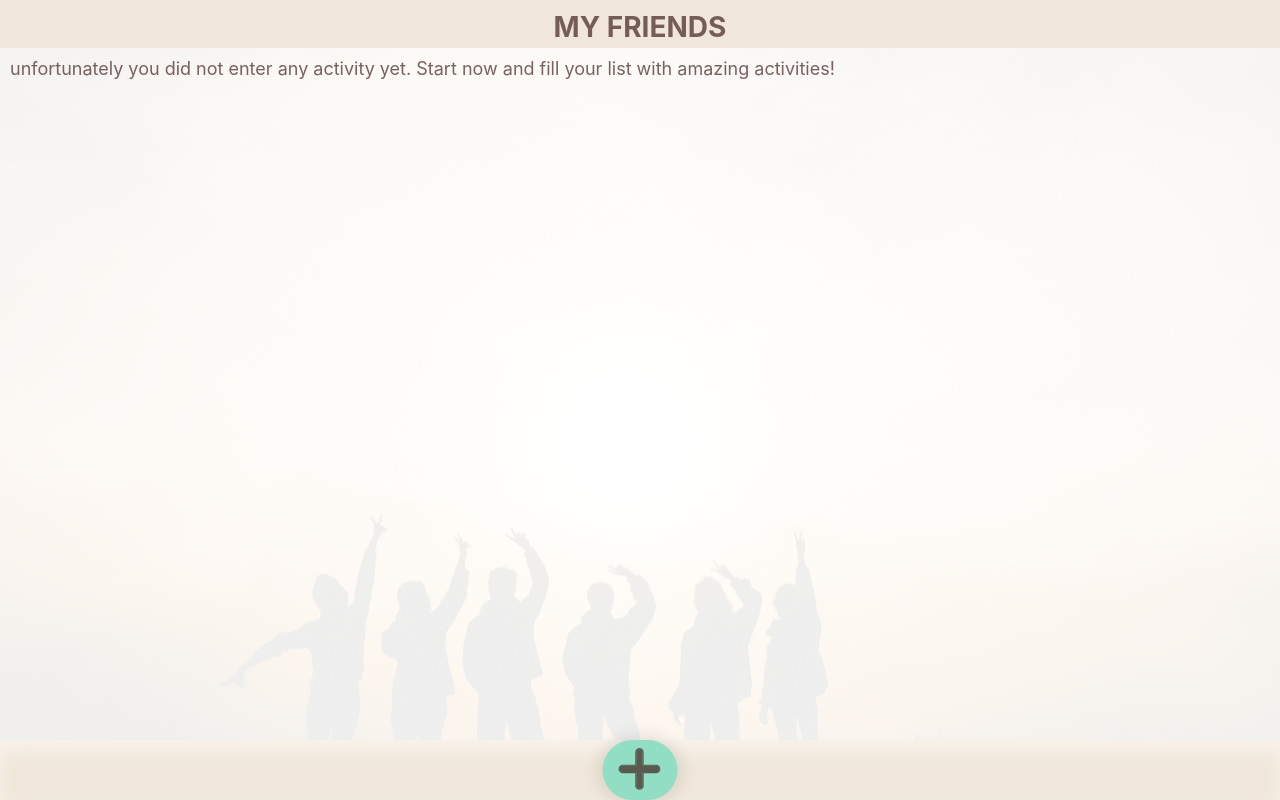
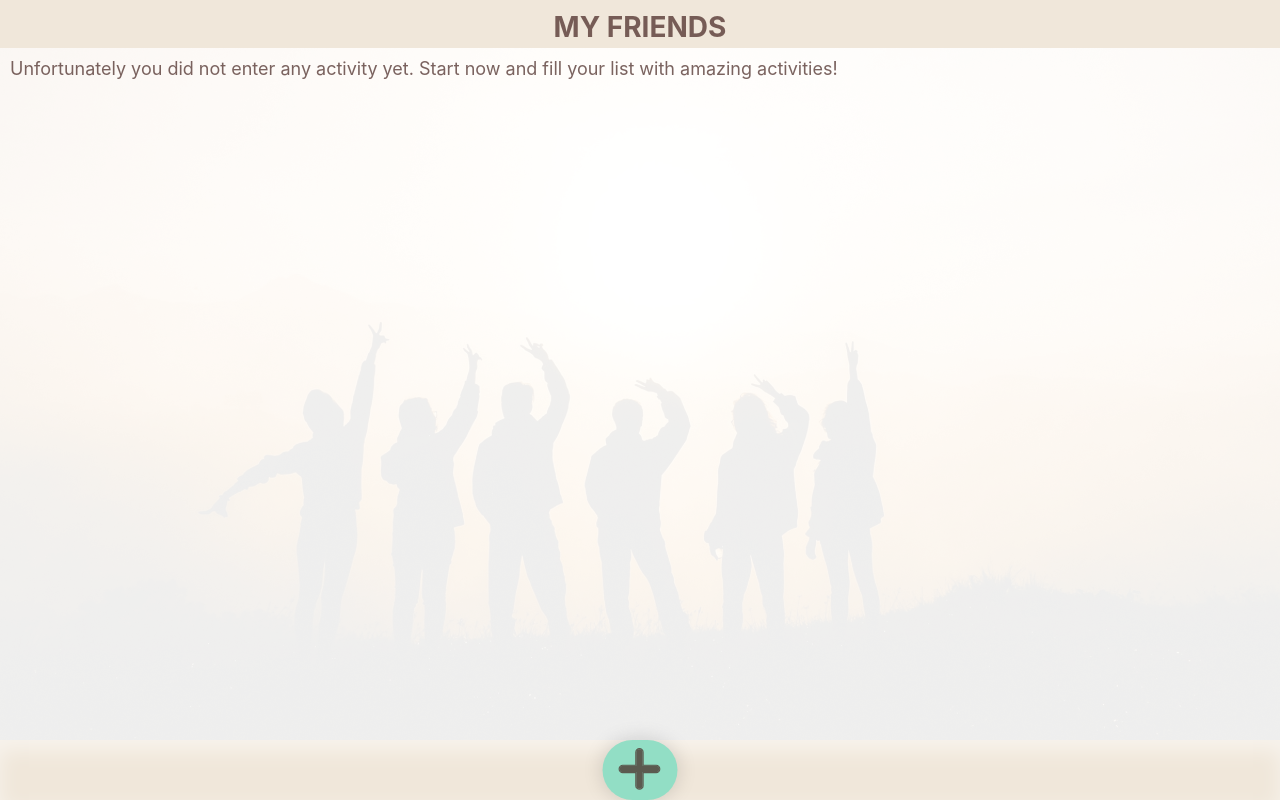
Before and after one commit to JelenadlS/capstone-project, a React (Create React App) app: page / in a window 1280 px wide. Built offline with nearby package versions, Linux system fonts and the light colour scheme.

Commit message:
Adjust final corrections from Gregor

```diff
--- a/src/components/ErrorFallBack.js
+++ b/src/components/ErrorFallBack.js
@@ -1,17 +1,9 @@
-import styled from 'styled-components';
-
 export default function ErrorFallback({ error, resetErrorBoundary }) {
   return (
-    <Wrapper>
+    <div>
       <h1>Something went wrong:</h1>
       <pre style={{ color: 'red' }}>{error.message}</pre>
       <button onClick={resetErrorBoundary}>Try again</button>
-    </Wrapper>
+    </div>
   );
 }
-
-const Wrapper = styled.div.attrs(() => ({ role: 'alert' }))`
-  padding: 20px;
-  border: 1px dotted crimson;
-  border-radius: 8px;
-`;
--- a/src/components/Picture.js
+++ b/src/components/Picture.js
@@ -3,7 +3,8 @@ import backgroundpicture from '../images/background.svg';
 
 const Picture = styled.div`
   background-image: url(${backgroundpicture});
-  background-size: cover;
+
+  background-position: 30% 100%;
   @media (max-width: 425px) {
     background-image: url(${backgroundpicture});
     background-size: cover;
--- a/src/pages/MyFriendsPage.js
+++ b/src/pages/MyFriendsPage.js
@@ -62,7 +62,7 @@ export default function MyFriendsPage({ activities }) {
             </>
           ) : (
             <EmptyList data-testid="emptylist">
-              unfortunately you did not enter any activity yet. Start now and
+              Unfortunately you did not enter any activity yet. Start now and
               fill your list with amazing activities!
             </EmptyList>
           )}
```
